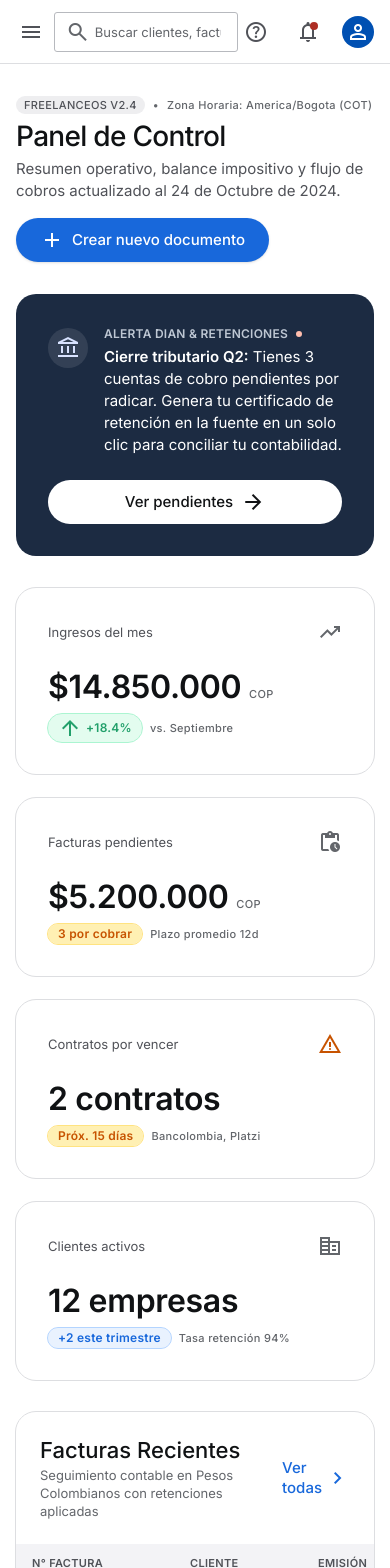
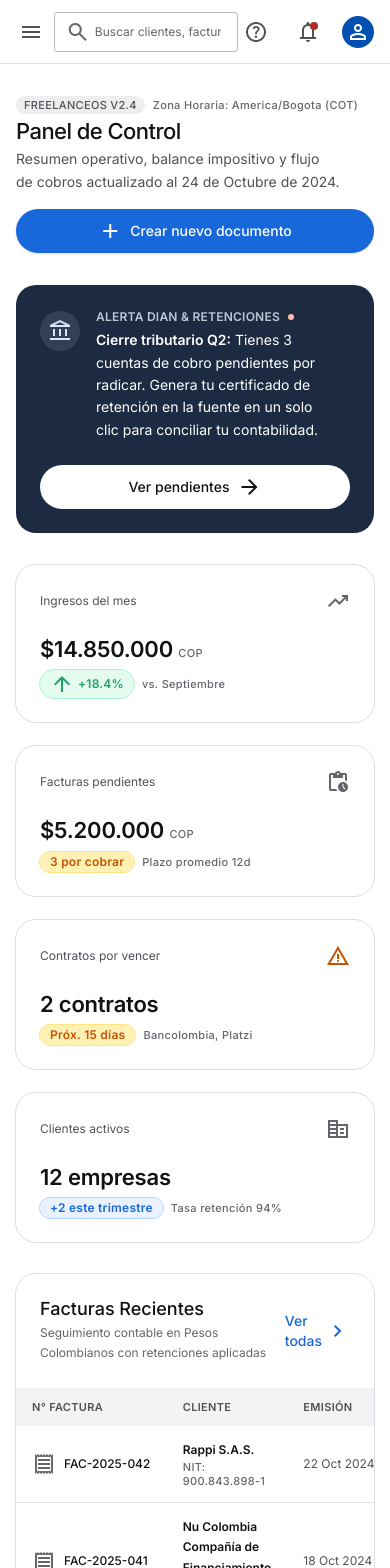
Before and after one commit to Jamtes44/freelancerOS, a React (Vite) app: page / in a window 390 px wide. Shown: the top 1568 px of the page. Built offline with nearby package versions, Linux system fonts and the light colour scheme.

Commit message:
fix: responsive typography and layout adjustments

```diff
--- a/src/index.css
+++ b/src/index.css
@@ -102,10 +102,10 @@
 
 /* Custom typography utilities for FreelanceOS */
 .font-currency-display { font-family: var(--font-sans); font-weight: 600; letter-spacing: -0.01em; }
-.text-currency-display { font-size: 32px; line-height: 38px; }
+.text-currency-display { font-size: clamp(22px, 4vw, 32px); line-height: 1.15; }
 
 .font-button-label { font-family: var(--font-sans); font-weight: 500; }
-.text-button-label { font-size: 15px; line-height: 20px; }
+.text-button-label { font-size: clamp(14px, 1.2vw, 15px); line-height: 20px; }
 
 .font-badge-label { font-family: var(--font-sans); font-weight: 600; letter-spacing: 0.02em; }
 .text-badge-label { font-size: 12px; line-height: 16px; }
@@ -114,19 +114,32 @@
 .text-caption { font-size: 11px; line-height: 14px; }
 
 .font-headline-lg { font-family: var(--font-sans); font-weight: 600; letter-spacing: -0.015em; }
-.text-headline-lg { font-size: 40px; line-height: 48px; }
+.text-headline-lg { font-size: clamp(28px, 6vw, 40px); line-height: 1.12; }
 
 .font-headline-md { font-family: var(--font-sans); font-weight: 500; }
-.text-headline-md { font-size: 28px; line-height: 36px; }
+.text-headline-md { font-size: clamp(22px, 4vw, 28px); line-height: 1.2; }
 
 .font-headline-sm { font-family: var(--font-sans); font-weight: 500; }
-.text-headline-sm { font-size: 22px; line-height: 28px; }
+.text-headline-sm { font-size: clamp(18px, 3vw, 22px); line-height: 1.25; }
 
 .font-body-lg { font-family: var(--font-sans); font-weight: 400; }
-.text-body-lg { font-size: 18px; line-height: 26px; }
+.text-body-lg { font-size: clamp(16px, 2vw, 18px); line-height: 1.6; }
 
 .font-body-md { font-family: var(--font-sans); font-weight: 400; }
-.text-body-md { font-size: 15px; line-height: 22px; }
+.text-body-md { font-size: clamp(14px, 1.6vw, 15px); line-height: 1.6; }
 
 .font-body-sm { font-family: var(--font-sans); font-weight: 400; }
-.text-body-sm { font-size: 13px; line-height: 18px; }
+.text-body-sm { font-size: clamp(12px, 1.2vw, 13px); line-height: 1.7; }
+
+@layer utilities {
+  .no-scrollbar::-webkit-scrollbar {
+    display: none;
+  }
+  .no-scrollbar {
+    -ms-overflow-style: none;
+    scrollbar-width: none;
+  }
+  .text-balance {
+    text-wrap: balance;
+  }
+}
--- a/src/screens/DashboardScreen.tsx
+++ b/src/screens/DashboardScreen.tsx
@@ -18,11 +18,11 @@ export const DashboardScreen: React.FC<DashboardScreenProps> = ({
         {/* Header de Página */}
         <header className="flex flex-col md:flex-row md:items-end justify-between gap-space-md">
           <div className="flex flex-col gap-1 min-w-0">
-            <div className="flex items-center gap-2">
+            <div className="flex flex-wrap items-center gap-2">
               <span className="inline-flex items-center px-2 py-0.5 rounded-[10000px] font-caption text-caption uppercase tracking-wider bg-surface-container text-text-secondary font-semibold">
                 FreelanceOS v2.4
               </span>
-              <span className="text-text-subtlest font-caption text-caption">•</span>
+              <span className="hidden sm:inline text-text-subtlest font-caption text-caption">•</span>
               <span className="font-caption text-caption text-text-subtlest font-medium">
                 Zona Horaria: America/Bogota (COT)
               </span>
@@ -30,15 +30,15 @@ export const DashboardScreen: React.FC<DashboardScreenProps> = ({
             <h1 className="font-headline-md text-headline-md text-text-primary font-medium tracking-tight">
               Panel de Control
             </h1>
-            <p className="font-body-md text-body-md text-text-secondary">
+            <p className="font-body-md text-body-md text-text-secondary text-balance">
               Resumen operativo, balance impositivo y flujo de cobros actualizado al 24 de Octubre de 2024.
             </p>
           </div>
 
           {/* ÚNICO Botón Primario de Píldora Azul en la Pantalla */}
-          <div className="shrink-0">
+          <div className="shrink-0 w-full md:w-auto">
             <button
-              className="inline-flex items-center gap-space-sm h-11 px-6 rounded-[10000px] bg-primary-container text-on-primary font-button-label text-button-label hover:bg-primary-hover active:bg-[#09326c] transition-colors focus:outline-none focus:ring-2 focus:ring-primary-container/20 cursor-pointer shadow-sm"
+              className="w-full md:w-auto inline-flex items-center justify-center gap-space-sm h-11 px-6 rounded-[10000px] bg-primary-container text-on-primary font-button-label text-button-label hover:bg-primary-hover active:bg-[#09326c] transition-colors focus:outline-none focus:ring-2 focus:ring-primary-container/20 cursor-pointer shadow-sm"
               type="button"
               onClick={() => onNavigate('facturas')}
             >
@@ -49,7 +49,7 @@ export const DashboardScreen: React.FC<DashboardScreenProps> = ({
         </header>
 
         {/* Banner Destacado Atlassian */}
-        <section className="bg-[#1c2b42] text-surface-container-lowest rounded-[20px] p-space-xl flex flex-col md:flex-row items-start md:items-center justify-between gap-space-lg relative overflow-hidden">
+        <section className="bg-[#1c2b42] text-surface-container-lowest rounded-[20px] p-space-lg md:p-space-xl flex flex-col md:flex-row items-start md:items-center justify-between gap-space-lg relative overflow-hidden">
           <div className="flex items-start gap-space-md max-w-3xl">
             <div className="w-10 h-10 rounded-full bg-white/10 flex items-center justify-center shrink-0 mt-0.5">
               <span className="material-symbols-outlined text-[#d8e2ff] text-[22px]">
@@ -57,13 +57,13 @@ export const DashboardScreen: React.FC<DashboardScreenProps> = ({
               </span>
             </div>
             <div className="flex flex-col gap-1">
-              <div className="flex items-center gap-space-sm">
+              <div className="flex flex-wrap items-center gap-space-sm">
                 <span className="font-badge-label text-badge-label uppercase tracking-widest text-[#bec7d3] font-semibold">
                   Alerta DIAN &amp; Retenciones
                 </span>
                 <span className="w-1.5 h-1.5 rounded-full bg-[#ffbdad]"></span>
               </div>
-              <p className="font-body-md text-body-md text-white font-normal leading-relaxed">
+              <p className="font-body-md text-body-md text-white font-normal leading-relaxed text-balance">
                 <strong className="font-semibold text-white">Cierre tributario Q2:</strong> Tienes 3
                 cuentas de cobro pendientes por radicar. Genera tu certificado de retención en la
                 fuente en un solo clic para conciliar tu contabilidad.
@@ -87,7 +87,7 @@ export const DashboardScreen: React.FC<DashboardScreenProps> = ({
         <section className="grid grid-cols-1 sm:grid-cols-2 lg:grid-cols-4 gap-space-lg">
           {/* Métrica 1: Ingresos del Mes */}
           <div
-            className="bg-surface-container-lowest rounded-[20px] p-space-xl flex flex-col justify-between gap-space-lg"
+            className="bg-surface-container-lowest rounded-[20px] p-space-lg md:p-space-xl flex flex-col justify-between gap-space-lg"
             style={{ outline: '1px solid #dddee1' }}
           >
             <div className="flex items-center justify-between">
@@ -99,11 +99,11 @@ export const DashboardScreen: React.FC<DashboardScreenProps> = ({
               </span>
             </div>
             <div className="flex flex-col gap-2">
-              <div className="font-currency-display text-currency-display text-text-primary tracking-tight">
+              <div className="font-currency-display text-currency-display text-text-primary tracking-tight break-words">
                 $14.850.000{' '}
                 <span className="font-caption text-caption text-text-subtlest uppercase">COP</span>
               </div>
-              <div className="flex items-center gap-2">
+              <div className="flex flex-wrap items-center gap-2">
                 <span
                   className="inline-flex items-center gap-1 px-2.5 py-0.5 rounded-[10000px] font-badge-label text-badge-label bg-[#e3fcef] text-[#22a06b]"
                   style={{ outline: '1px solid #abf5d1' }}
@@ -118,7 +118,7 @@ export const DashboardScreen: React.FC<DashboardScreenProps> = ({
 
           {/* Métrica 2: Facturas Pendientes */}
           <div
-            className="bg-surface-container-lowest rounded-[20px] p-space-xl flex flex-col justify-between gap-space-lg"
+            className="bg-surface-container-lowest rounded-[20px] p-space-lg md:p-space-xl flex flex-col justify-between gap-space-lg"
             style={{ outline: '1px solid #dddee1' }}
           >
             <div className="flex items-center justify-between">
@@ -130,11 +130,11 @@ export const DashboardScreen: React.FC<DashboardScreenProps> = ({
               </span>
             </div>
             <div className="flex flex-col gap-2">
-              <div className="font-currency-display text-currency-display text-text-primary tracking-tight">
+              <div className="font-currency-display text-currency-display text-text-primary tracking-tight break-words">
                 $5.200.000{' '}
                 <span className="font-caption text-caption text-text-subtlest uppercase">COP</span>
               </div>
-              <div className="flex items-center gap-2">
+              <div className="flex flex-wrap items-center gap-2">
                 <span
                   className="inline-flex items-center px-2.5 py-0.5 rounded-[10000px] font-badge-label text-badge-label bg-[#fff0b3] text-[#c75300]"
                   style={{ outline: '1px solid #ffe380' }}
@@ -148,7 +148,7 @@ export const DashboardScreen: React.FC<DashboardScreenProps> = ({
 
           {/* Métrica 3: Contratos por Vencer */}
           <div
-            className="bg-surface-container-lowest rounded-[20px] p-space-xl flex flex-col justify-between gap-space-lg"
+            className="bg-surface-container-lowest rounded-[20px] p-space-lg md:p-space-xl flex flex-col justify-between gap-space-lg"
             style={{ outline: '1px solid #dddee1' }}
           >
             <div className="flex items-center justify-between">
@@ -161,14 +161,14 @@ export const DashboardScreen: React.FC<DashboardScreenProps> = ({
               <div className="font-currency-display text-currency-display text-text-primary tracking-tight">
                 2 contratos
               </div>
-              <div className="flex items-center gap-2">
+              <div className="flex flex-wrap items-center gap-2">
                 <span
                   className="inline-flex items-center px-2.5 py-0.5 rounded-[10000px] font-badge-label text-badge-label bg-[#fff0b3] text-[#c75300]"
                   style={{ outline: '1px solid #ffe380' }}
                 >
                   Próx. 15 días
                 </span>
-                <span className="font-caption text-caption text-text-subtlest truncate">
+                <span className="font-caption text-caption text-text-subtlest truncate max-w-[140px]">
                   Bancolombia, Platzi
                 </span>
               </div>
@@ -177,7 +177,7 @@ export const DashboardScreen: React.FC<DashboardScreenProps> = ({
 
           {/* Métrica 4: Clientes Activos */}
           <div
-            className="bg-surface-container-lowest rounded-[20px] p-space-xl flex flex-col justify-between gap-space-lg"
+            className="bg-surface-container-lowest rounded-[20px] p-space-lg md:p-space-xl flex flex-col justify-between gap-space-lg"
             style={{ outline: '1px solid #dddee1' }}
           >
             <div className="flex items-center justify-between">
@@ -192,7 +192,7 @@ export const DashboardScreen: React.FC<DashboardScreenProps> = ({
               <div className="font-currency-display text-currency-display text-text-primary tracking-tight">
                 12 empresas
               </div>
-              <div className="flex items-center gap-2">
+              <div className="flex flex-wrap items-center gap-2">
                 <span
                   className="inline-flex items-center px-2.5 py-0.5 rounded-[10000px] font-badge-label text-badge-label bg-status-enviada-bg text-status-enviada-text"
                   style={{ outline: '1px solid #b3d4ff' }}
@@ -433,7 +433,7 @@ export const DashboardScreen: React.FC<DashboardScreenProps> = ({
             </div>
 
             {/* Footer */}
-            <div className="p-space-md bg-surface-container-low/60 flex items-center justify-between text-caption font-caption text-text-subtlest">
+            <div className="p-space-md bg-surface-container-low/60 flex flex-col md:flex-row md:items-center justify-between gap-1 text-caption font-caption text-text-subtlest text-center md:text-left">
               <span>Mostrando 5 de 28 documentos emitidos este año</span>
               <span className="font-medium text-text-secondary">
                 Totales con retención en la fuente (ICA / ReteFuente)
@@ -467,8 +467,8 @@ export const DashboardScreen: React.FC<DashboardScreenProps> = ({
                 className="p-space-md rounded-[12px] bg-surface-container-lowest flex flex-col gap-space-sm"
                 style={{ outline: '1px solid #dddee1' }}
               >
-                <div className="flex items-start justify-between gap-2">
-                  <div className="flex flex-col">
+                <div className="flex items-start justify-between gap-2 flex-wrap">
+                  <div className="flex flex-col min-w-0">
                     <span className="font-body-sm text-body-sm font-semibold text-text-primary">
                       Bancolombia S.A.
                     </span>
@@ -483,7 +483,7 @@ export const DashboardScreen: React.FC<DashboardScreenProps> = ({
                     Vence en 2 días
                   </span>
                 </div>
-                <div className="flex items-center justify-between pt-2">
+                <div className="flex items-center justify-between pt-2 gap-2 flex-wrap">
                   <div className="flex flex-col">
                     <span className="font-caption text-caption text-text-subtlest">Monto neto</span>
                     <span className="font-body-sm text-body-sm font-semibold text-text-primary">
@@ -491,7 +491,7 @@ export const DashboardScreen: React.FC<DashboardScreenProps> = ({
                     </span>
                   </div>
                   <button
-                    className="h-9 px-4 rounded-[10000px] bg-white text-text-primary font-button-label text-body-sm hover:bg-[#f4f5f7] transition-colors cursor-pointer"
+                    className="h-9 px-4 rounded-[10000px] bg-white text-text-primary font-button-label text-body-sm hover:bg-[#f4f5f7] transition-colors cursor-pointer w-full sm:w-auto"
                     style={{ outline: '1px solid #b7b9be' }}
                     type="button"
                     onClick={() => onNavigate('cuentas-cobro')}
@@ -506,8 +506,8 @@ export const DashboardScreen: React.FC<DashboardScreenProps> = ({
                 className="p-space-md rounded-[12px] bg-surface-container-lowest flex flex-col gap-space-sm"
                 style={{ outline: '1px solid #dddee1' }}
               >
-                <div className="flex items-start justify-between gap-2">
-                  <div className="flex flex-col">
+                <div className="flex items-start justify-between gap-2 flex-wrap">
+                  <div className="flex flex-col min-w-0">
                     <span className="font-body-sm text-body-sm font-semibold text-text-primary">
                       Platzi Inc.
                     </span>
@@ -522,7 +522,7 @@ export const DashboardScreen: React.FC<DashboardScreenProps> = ({
                     Vence en 6 días
                   </span>
                 </div>
-                <div className="flex items-center justify-between pt-2">
+                <div className="flex items-center justify-between pt-2 gap-2 flex-wrap">
                   <div className="flex flex-col">
                     <span className="font-caption text-caption text-text-subtlest">Monto neto</span>
                     <span className="font-body-sm text-body-sm font-semibold text-text-primary">
@@ -530,7 +530,7 @@ export const DashboardScreen: React.FC<DashboardScreenProps> = ({
                     </span>
                   </div>
                   <button
-                    className="h-9 px-4 rounded-[10000px] bg-white text-text-primary font-button-label text-body-sm hover:bg-[#f4f5f7] transition-colors cursor-pointer"
+                    className="h-9 px-4 rounded-[10000px] bg-white text-text-primary font-button-label text-body-sm hover:bg-[#f4f5f7] transition-colors cursor-pointer w-full sm:w-auto"
                     style={{ outline: '1px solid #b7b9be' }}
                     type="button"
                     onClick={() => onNavigate('cuentas-cobro')}
@@ -545,8 +545,8 @@ export const DashboardScreen: React.FC<DashboardScreenProps> = ({
                 className="p-space-md rounded-[12px] bg-surface-container-lowest flex flex-col gap-space-sm"
                 style={{ outline: '1px solid #dddee1' }}
               >
-                <div className="flex items-start justify-between gap-2">
-                  <div className="flex flex-col">
+                <div className="flex items-start justify-between gap-2 flex-wrap">
+                  <div className="flex flex-col min-w-0">
                     <span className="font-body-sm text-body-sm font-semibold text-text-primary">
                       Habi Colombia
                     </span>
@@ -558,7 +558,7 @@ export const DashboardScreen: React.FC<DashboardScreenProps> = ({
                     Vence en 14 días
                   </span>
                 </div>
-                <div className="flex items-center justify-between pt-2">
+                <div className="flex items-center justify-between pt-2 gap-2 flex-wrap">
                   <div className="flex flex-col">
                     <span className="font-caption text-caption text-text-subtlest">Monto neto</span>
                     <span className="font-body-sm text-body-sm font-semibold text-text-primary">
@@ -566,7 +566,7 @@ export const DashboardScreen: React.FC<DashboardScreenProps> = ({
                     </span>
                   </div>
                   <button
-                    className="h-9 px-4 rounded-[10000px] bg-white text-text-primary font-button-label text-body-sm hover:bg-[#f4f5f7] transition-colors cursor-pointer"
+                    className="h-9 px-4 rounded-[10000px] bg-white text-text-primary font-button-label text-body-sm hover:bg-[#f4f5f7] transition-colors cursor-pointer w-full sm:w-auto"
                     style={{ outline: '1px solid #b7b9be' }}
                     type="button"
                     onClick={() => onNavigate('cuentas-cobro')}
```
Also changed, not shown: src/screens/ClientesScreen.tsx (+6 -6 lines).
